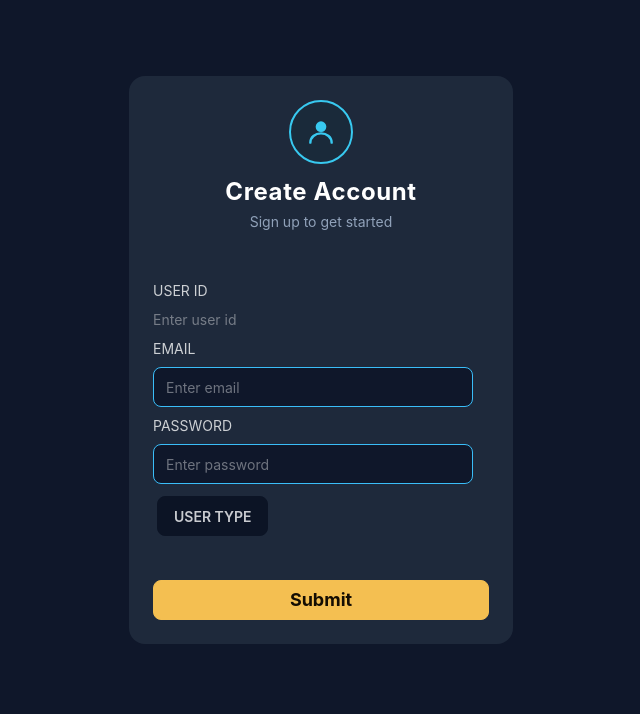
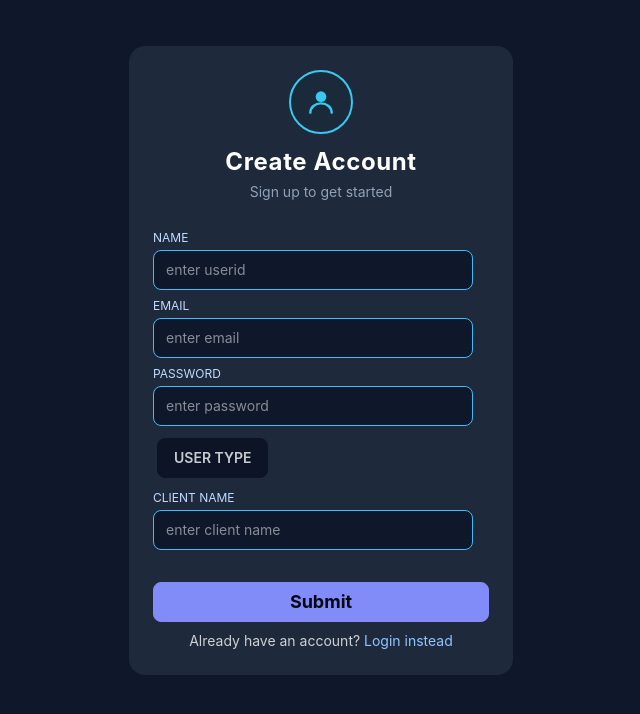
Before and after one commit to Tanish866/CRM_APP, a React (Vite) app: page /signup in a window 1280 px wide. Shown: the top 714 px of the page, without its empty margins (319-959 px from the left). Built offline with nearby package versions, Linux system fonts and the light colour scheme; no server answers.

Commit message:
feat:Added signup page with minor ui change

```diff
--- a/src/pages/Authentication/Login.jsx
+++ b/src/pages/Authentication/Login.jsx
@@ -1,11 +1,14 @@
 import { useState } from "react";
 import { useDispatch } from "react-redux";
+import { Link, useNavigate } from "react-router-dom";
 
 import { login } from "../../Reducer/Slices/AuthSlice";
 
 function Login(){
 
     const dispatch = useDispatch();
+
+    const navigate = useNavigate();
 
     const [loginDetails, setLoginDetails] = useState({
         email: "",
@@ -20,13 +23,21 @@ function Login(){
         });
     }
 
+
+
     async function onSubmit(){
         if(!loginDetails.email || !loginDetails.password) return;
         console.log("Calling login");
         const response = await dispatch(login(loginDetails));
-        console.log("data", response);
+        if(response.payload) navigate("/");
+        else resetLoginDetails();
     }
-
+    function resetLoginDetails(){
+        setLoginDetails({
+            email: "",
+            password: ""
+        });
+    }
     return (
         <div className="flex justify-center items-center h-[90vh]">
             <div className="card bg-neutral text-neutral-content w-96">
@@ -41,35 +52,42 @@ function Login(){
                     <p className="text-sm text-slate-400 mt-1">Login in to your account</p>
                 </div>
                 <div className="card-body items-center text-start">
-                    <div className="w-full">
-                        <div>USER ID</div>
-                    </div>
+                    <div className="w-full text-blue-200">
+                        <div className="text-xs mb-1">EMAIL</div>
                         <div className="w-full">
                             <input
+                                autoComplete="one-time-code"
                                 onChange={handleInputChange}
                                 name="email"
                                 value={loginDetails.email}
                                 type="email"
-                            placeholder="Enter user id "
-                            className="input input-primary"
+                                placeholder="Enter email"
+                                className="input input-primary text-white"
                             />
                         </div>
-                    <div className="w-full">
-                        <div>PASSWORD</div>
                     </div>
+
+                    <div className="w-full text-blue-200 mt-2">
+                        <div className="text-xs mb-1">PASSWORD</div>
                         <div className="w-full">
                             <input
+                                autoComplete="one-time-code"
                                 onChange={handleInputChange}
                                 name="password"
                                 value={loginDetails.password}
                                 type="password"
                                 placeholder="Enter password"
-                            className="input input-primary"
+                                className="input input-primary text-white"
                             />
                         </div>
+                    </div>
+
                     <div className="w-full">
-                        <button onClick={onSubmit} className="btn btn-warning  font-bold text-lg w-full mt-8">Submit</button>
+                        <button onClick={onSubmit} className="btn btn-secondary  font-bold text-lg w-full mt-6">Submit</button>
                     </div>
+                    <p className="text-white">
+                        Dont have an account? <Link className="text-blue-200" to={'/signup'}>Signup instead</Link>
+                    </p>
                 </div>
             </div>
         </div>
--- a/src/pages/Authentication/Signup.jsx
+++ b/src/pages/Authentication/Signup.jsx
@@ -1,8 +1,74 @@
+import { useState } from "react";
+import { useDispatch } from "react-redux";
+import { Link, useNavigate } from "react-router-dom";
+
+import { signup } from "../../Reducer/Slices/AuthSlice";
+
 function Signup(){
+
+    const dispatch = useDispatch();
+    const navigate = useNavigate();
+
+    const [signupDetails, setSignupDetails] = useState({
+        email: "",
+        password: "",
+        name: "",
+        userType: "",
+        userStatus: "",
+        clientName: ""
+    });
+
+    function handleInputChange(e){
+        const {name, value} = e.target;
+        setSignupDetails({
+            ...signupDetails,
+            [name]: value
+        });
+    }
+
+    async function onSubmit(){
+        console.log("calling singup");
+        if(!signupDetails.email ||
+           !signupDetails.password ||
+           !signupDetails.name ||
+           !signupDetails.userStatus ||
+           !signupDetails.userType ||
+           !signupDetails.clientName) {
+            console.log("Validation failed");
+            return;
+           }
+        console.log("Calling login");
+        const response = await dispatch(signup(signupDetails));
+        console.log(response.payload);
+        if(response.payload) navigate("/login");
+        else resetSignupDetails();
+    }
+
+    function handleUserType(e){
+        const usertype =e.target.textContent;
+        setSignupDetails({
+            ...signupDetails,
+            userType: usertype,
+            userStatus: (usertype == "customer") ? "approved" : "suspended"
+        });
+        document.activeElement.blur();
+    }
+
+    function resetSignupDetails(){
+        setSignupDetails({
+            email: "",
+            password: "",
+            name: "",
+            userType: "",
+            userStatus: "",
+            clientName: ""
+        });
+    }
+
     return (
         <div className="flex justify-center items-center h-[90vh]">
             <div className="card bg-neutral text-neutral-content w-96">
-                <div className="flex flex-col items-center mb-6 mt-6">
+                <div className="flex flex-col items-center mb-1 mt-6">
                     <div className="w-16 h-16 rounded-full bg-[#1a2a3a] border-2 border-[#38c9f0] flex items-center justify-center mb-3">
                         <svg xmlns="http://www.w3.org/2000/svg" className="w-8 h-8 text-[#38c9f0]" viewBox="0 0 24 24" fill="none" stroke="currentColor" strokeWidth="1.8" strokeLinecap="round" strokeLinejoin="round">
                             <circle cx="12" cy="8" r="4" fill="#38c9f0" stroke="none"/>
@@ -13,34 +79,76 @@ function Signup(){
                     <p className="text-sm text-slate-400 mt-1">Sign up to get started</p>
                 </div>
                 <div className="card-body items-center text-start">
-                    <div className="w-full">
-                        <div>USER ID</div>
+                    <div className="w-full text-blue-200">
+                        <div className="text-xs mb-1">NAME</div>
+                        <div className="w-full">
+                            <input
+                                onChange={handleInputChange}
+                                autoComplete="one-time-code"
+                                name="name"
+                                type="text"
+                                placeholder="enter userid "
+                                className="input input-primary text-white"
+                            />
+                        </div>
                     </div>
-                    <div className="w-full">
-                        <input type="text" placeholder="Enter user id " classNameName="input input-primary" />
+
+                    <div className="w-full text-blue-200">
+                        <div className="text-xs mb-1">EMAIL</div>
+                        <div className="w-full">
+                            <input
+                                onChange={handleInputChange}
+                                name="email"
+                                autoComplete="one-time-code"
+                                type="email"
+                                placeholder="enter email"
+                                className="input input-primary text-white"
+                            />
+                        </div>
                     </div>
-                    <div className="w-full">
-                        <div>EMAIL</div>
+
+                    <div className="w-full text-blue-200">
+                        <div className="text-xs mb-1">PASSWORD</div>
+                        <div className="w-full">
+                            <input
+                                onChange={handleInputChange}
+                                name="password"
+                                autoComplete="one-time-code"
+                                type="password"
+                                placeholder="enter password"
+                                className="input input-primary text-white"
+                            />
+                        </div>
                     </div>
-                    <div className="w-full">
-                        <input type="email" placeholder="Enter email" className="input input-primary" />
-                    </div>
-                    <div className="w-full">
-                        <div>PASSWORD</div>
-                    </div>
-                    <div className="w-full">
-                        <input type="password" placeholder="Enter password" className="input input-primary" />
-                    </div>
-                    <div className="dropdown w-full">
-                        <div tabIndex={0} role="button" className="btn m-1">USER TYPE</div>
-                        <ul tabIndex="-1" className="dropdown-content menu bg-base-100 rounded-box z-1 w-35 p-2 shadow-sm">
-                            <li><a>Customer</a></li>
-                            <li><a>Engineer</a></li>
+
+                    <div className="dropdown w-full" >
+                        <div tabIndex={0} role="button" className="btn m-1">{(!signupDetails.userType) ? "USER TYPE" : signupDetails.userType}</div>
+                        <ul onClick={handleUserType} tabIndex="-1" className="dropdown-content menu bg-base-100 rounded-box z-1 w-35 p-2 shadow-sm" id="userTypeDropdown">
+                            <li><Link>customer</Link></li>
+                            <li><Link>engineer</Link></li>
+                            <li><Link>admin</Link></li>
                         </ul>
                     </div>
+                    <div className="w-full text-blue-200">
+                        <div className="text-xs mb-1">CLIENT NAME</div>
+                        <div className="w-full">
+                            <input
+                                onChange={handleInputChange}
+                                name="clientName"
+                                autoComplete="one-time-code"
+                                type="text"
+                                placeholder="enter client name"
+                                className="input input-primary text-white"
+                            />
+                        </div>
+                    </div>
+
                     <div className="w-full">
-                        <button className="btn btn-warning  font-bold text-lg w-full mt-8">Submit</button>
+                        <button onClick={onSubmit} className="btn btn-secondary  font-bold text-lg w-full mt-6">Submit</button>
                     </div>
+                    <p className="text-grey">
+                        Already have an account? <Link className="text-blue-300" to={'/login'}>Login instead</Link>
+                    </p>
                 </div>
             </div>
         </div>
--- /dev/null
+++ b/src/pages/Home/Home.jsx
@@ -0,0 +1,6 @@
+function Home(){
+    return(
+        <>Home</>
+    );
+}
+export default Home;
--- a/src/routes/MainRoutes.jsx
+++ b/src/routes/MainRoutes.jsx
@@ -2,10 +2,12 @@ import { Route, Routes } from "react-router-dom";
 
 import Login from "../pages/Authentication/Login";
 import Signup from "../pages/Authentication/Signup";
+import Home from "../pages/Home/Home";
 
 function MainRoutes(){
     return (
         <Routes>
+            <Route path="/" element={<Home/>}/>
             <Route path="/login" element={<Login/>}/>
             <Route path="/signup" element={<Signup/>}/>
         </Routes>
```
Also changed, not shown: src/Reducer/Slices/AuthSlice.js (+9 -1 lines). Lines whose indentation alone changed are shown as unchanged.
